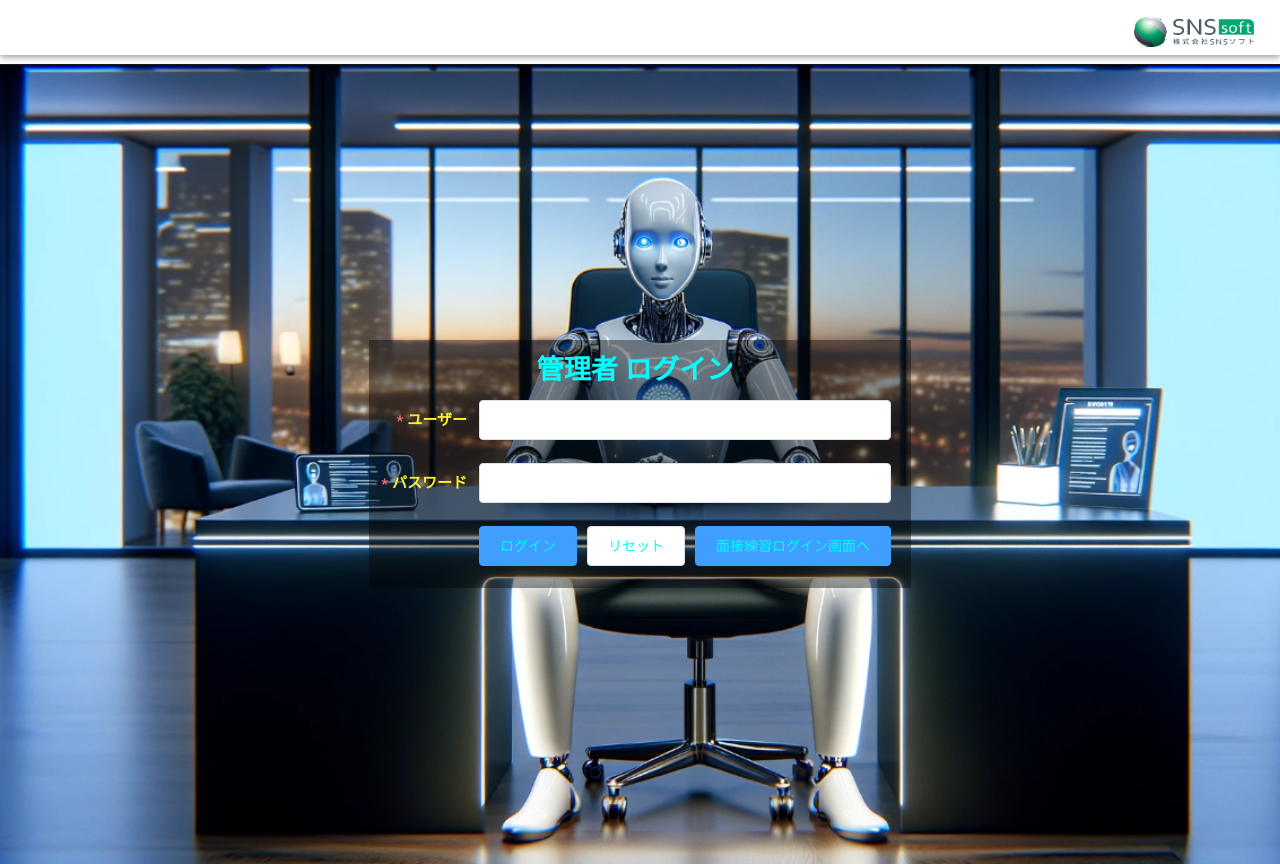
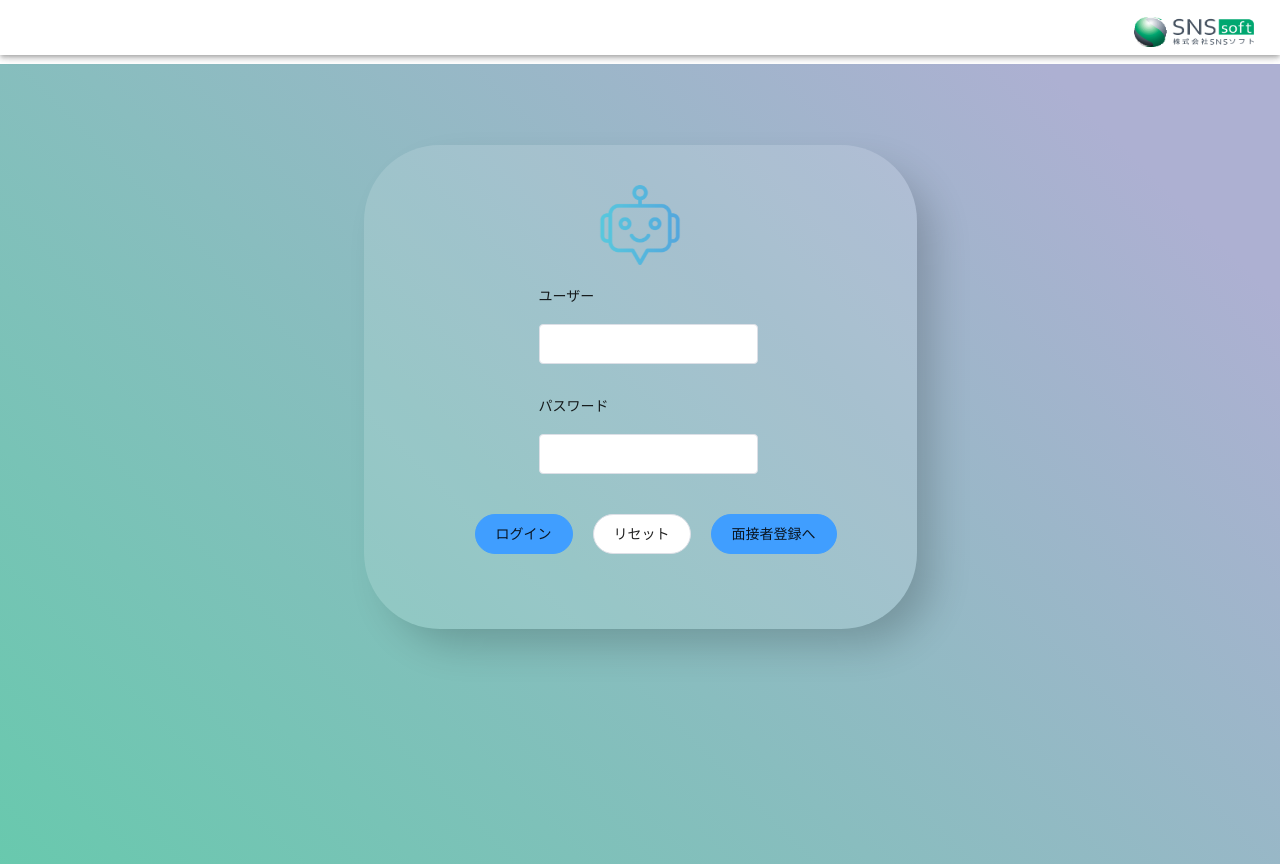
Before and after one commit to aswobb/AI_Interviewer, a Vue app in the folder ai_interviewer_front/: page /manage-login in a window 1280 px wide. Built offline with nearby package versions, Linux system fonts and the light colour scheme; what quasar would draw is missing.

Commit message:
login画面を更新

```diff
--- a/ai_interviewer_front/src/views/ManageLogin.vue
+++ b/ai_interviewer_front/src/views/ManageLogin.vue
@@ -1,45 +1,40 @@
-<head>
-    <!-- 其他头部内容 -->
-    <meta name="viewport" content="width=device-width, initial-scale=1.0, maximum-scale=1.0, user-scalable=no">
-</head>
-
 <template>
-    <div id="background" class="login">
-        <!-- test用 -->
-        <div :style="textStyle">
-            <h1 style="text-align: center; margin: 10px 0; color: #00FFFF; font-weight: bold;">管理者 ログイン</h1>
-            <el-form :model="ruleForm" :rules="rules" ref="ruleForm" label-width="100px" class="demo-ruleForm">
-                <el-form-item label="ユーザー" prop="username">
+    <div class="custom">
+        <div class="user">
+            <div class="login-form">
+                <header class="user__header">
+                    <img class="menu-icon" src="../assets/bot.png" alt="" />
+                    <h1 class="user__title"></h1>
+                </header>
+                <el-form :model="ruleForm" :rules="rules" ref="ruleForm" label-width="100px">
+                    <el-form-item  prop="username">
+                        <div class="custom-form-item">
+                            <label class="custom-form-item-lable"> ユーザー</label>
                             <el-input v-model="ruleForm.username"></el-input>
+                        </div>
                     </el-form-item>
-                <el-form-item label="パスワード" prop="password">
+                    <el-form-item  prop="password">
+                        <div class="custom-form-item">
+                            <label class="custom-form-item-lable"> パスワード</label>
                             <el-input v-model="ruleForm.password" type="password"></el-input>
+                        </div>
                     </el-form-item>
-                <el-form-item>
+                    <div class="button-container">
                         <el-button type="primary" @click="submitForm('ruleForm')">ログイン</el-button>
                         <el-button @click="resetForm('ruleForm')">リセット</el-button>
-                    <el-button type="primary" @click="goTouserLogin()">面接練習ログイン画面へ</el-button>
-                </el-form-item>
+                        <el-button type="primary" @click="goTouserLogin()">面接者登録へ</el-button>
+                    </div>
                 </el-form>
-
+            </div>
         </div>
     </div>
 </template>
 <script>
-import { Message } from 'element-ui';
 import bgImg from '../assets/image.png'
 import { loginAPI } from '@/api';
 export default {
     data() {
         return {
-            textStyle: {
-                fontWeight: 'bold', // 粗体
-                color: '#00FFFF', // 黑色
-                backgroundColor: 'rgba(0, 0, 0, 0.4)',
-                paddingRight: '20px',
-                paddingLeft: '10px',
-                // 如果需要其他样式，可以继续添加
-            },
             bgImg: bgImg,
             isDesktop: window.innerWidth > 600,
             ruleForm: {
@@ -68,7 +63,6 @@ export default {
         submitForm(formName) {
             this.$refs[formName].validate(async (valid) => {
                 if (valid) {
-                    //////////
                     const response = await loginAPI(this.ruleForm)
                     if (response.data.state == 20000) {
                         this.$message({
@@ -93,111 +87,205 @@ export default {
         },
 
         goTouserLogin() {
-
-            // 使用 $router.push() 方法进行页面导航
-            // window.location.href = '/interview/user/login';
             this.$router.replace({ path: '/interview/user/login' });
-
         }
-
     }
 };
 </script>
 
-<style>
-.custom-message .el-message__content {
-    font-size: 20px;
+
+<style scoped lang="scss">
+$font-family: "Roboto";
+$font-size: 25px;
+$color-primary: #ABA194;
+$white: rgba(255, 255, 255, 0.2);
+
+a,
+input:focus,
+select:focus,
+textarea:focus,
+button:focus {
+    outline: none;
 }
 
-body {
-    background-color: #fae6f9 !important;
-    background-position: center;
-    /* 背景图片居中 */
-
+.custom {
+    margin: 0px;
+    padding: 1px;
+    box-sizing: border-box;
+    font-family: $font-family;
+    font-size: $font-size;
+    background-size: 200% 100% !important;
+    animation: move 6s ease infinite;
+    transform: translate3d(0, 0, 0);
+    background: linear-gradient(45deg, #49D49D 10%, #adb0d2 90%);
+    height: 100vh;
 }
 
-.el-form-item__label {
-    color: rgb(249, 242, 49) !important;
-    /* 设置标签文字颜色为红色 */
-    font-weight: bold;
-    font-size: 15px;
+.user {
+    width: 100%;
+    max-width: 553px;
+    margin: 10vh auto;
 }
 
-.my-button {
-    margin-top: 100px;
-}
-</style>
-<style scoped>
-.login-form {
-    background-color: rgba(33, 110, 33, 0);
-    width: 100%;
-    /* 使用100%宽度，充满整个屏幕 */
-    box-sizing: border-box;
-    /* 使padding不会撑大宽度 */
-    padding: 20px;
-    /* 减小padding，以适应小屏幕 */
-    margin: 0;
-    /* 取消上下边距，以充分利用空间 */
-
+.user__header {
+    text-align: center;
+    opacity: 0;
+    transform: translate3d(0, 500px, 0);
+    animation: arrive 500ms ease-in-out 0.7s forwards;
+    margin-top: -35px;
 }
 
-@media only screen and (min-width: 1025px) {
-    #background {
-        background-Image: url('../assets/image.png');
-        background-size: cover;
-        /* 调整背景图片显示方式 */
+.user__title {
+    font-size: $font-size;
+    font-weight: 500;
+    color: white;
+}
+
+.form {
+    margin-top: 40px;
+    border-radius: 6px;
+    overflow: hidden;
+    opacity: 0;
+    transform: translate3d(0, 500px, 0);
+    animation: arrive 500ms ease-in-out 0.9s forwards;
+}
+
+.form--no {
+    animation: NO 1s ease-in-out;
+    opacity: 1;
+    transform: translate3d(0, 0, 0);
+}
+
+.form__input {
+    display: block;
+    width: 100%;
+    padding: 20px;
+    font-family: $font-family;
+    -webkit-appearance: none;
+    border: 0;
+    outline: 0;
+    transition: 0.3s;
+
+    &:focus {
+        background: darken(#fff, 3%);
     }
 }
 
-@media only screen and (max-width: 600px) {
-    #background {
-        background-Image: url('../assets/image.png');
-        background-size: cover;
-        background-size: (100% 100%);
-        /* 调整背景图片显示方式 */
+.btn {
+    display: block;
+    width: 100%;
+    padding: 20px;
+    font-family: $font-family;
+    -webkit-appearance: none;
+    outline: 0;
+    border: 0;
+    color: white;
+    background: $color-primary;
+    transition: 0.3s;
+
+    &:hover {
+        background: darken($color-primary, 5%);
     }
 }
 
-@media only screen and (min-width: 601px) and (max-width: 1024px) {
-    #background {
-        background-image: url('../assets/image.png');
-        background-size: (100% 100%);
-        background-size: cover;
+@keyframes NO {
+
+    from,
+    to {
+        -webkit-transform: translate3d(0, 0, 0);
+        transform: translate3d(0, 0, 0);
+    }
+
+    10%,
+    30%,
+    50%,
+    70%,
+    90% {
+        -webkit-transform: translate3d(-10px, 0, 0);
+        transform: translate3d(-10px, 0, 0);
+    }
+
+    20%,
+    40%,
+    60%,
+    80% {
+        -webkit-transform: translate3d(10px, 0, 0);
+        transform: translate3d(10px, 0, 0);
     }
 }
 
+@keyframes arrive {
+    0% {
+        opacity: 0;
+        transform: translate3d(0, 50px, 0);
+    }
 
-
-
-
-
-
-/* 如果需要保持在大屏幕上的一些样式，可以使用媒体查询 */
-@media only screen and (min-width: 600px) {
-    .login-form {
-        width: 500px;
-        /* 在大屏幕上保持原有宽度 */
-        margin: 50px auto;
-        /* 保持上下居中 */
-        padding: 30px 50px;
-        padding-top: 100px;
+    100% {
+        opacity: 1;
+        transform: translate3d(0, 0, 0);
     }
 }
 
-h1 {
-    text-align: center;
-    margin: 10px 0;
-    font-size: 1.7em;
+@keyframes move {
+    0% {
+        background-position: 0 0;
     }
 
-.login {
+    50% {
+        background-position: 100% 0;
+    }
+
+    100% {
+        background-position: 0 0;
+    }
+}
+
+.menu-icon {
+    cursor: pointer;
+    width: 80px;
+    height: 80px;
+}
+
+.login-form {
+    padding-top: 35px;
+    background: rgba(255, 255, 255, 0.13);
+    /* 半透明白色背景 */
+    padding: 3em;
+    height: 100%;
+    width: 100%;
+    border-radius: 76px;
+    box-shadow: 20px 20px 40px -6px rgba(0, 0, 0, 0.2);
+    text-align: center;
+    position: relative;
+    transition: all 0.2s ease-in-out;
+    z-index: 1;
+}
+
+.button-container {
     display: flex;
-    justify-content: center;
-    /* 水平居中 */
-    align-items: center;
-    /* 垂直居中 */
-    width: 100vw;
-    height: 100vh;
-    /* 容器的高度 */
+    gap: 10px;
+    justify-content: flex-start;
+    width: 100%;
+    margin-left: 36px;
+    margin-top: 40px;
+    .el-button{
+        border-radius: 76px;
     }
+}
+
+.custom-form-item {
+  display: flex;
+  flex-direction: column;
+  align-items: flex-start;
+  margin-right: 84px;
+}
+
+.custom-form-item-lable{
+  text-align: left;
+  width: 100%;
+  margin-bottom: 8px;
+  padding: 0;
+}
+
+
 </style>
--- a/ai_interviewer_front/src/views/UserLoginView.vue
+++ b/ai_interviewer_front/src/views/UserLoginView.vue
@@ -1,20 +1,33 @@
 <template>
-    <div id="background" class="login">
-        <!-- test用 -->
-        <div>
-            <h1 style="text-align: center; margin: 10px 0; color: #00FFFF; font-weight: bold;">面接者 ログイン</h1>
-            <el-form :model="ruleForm" :rules="rules" ref="ruleForm" label-width="100px" class="demo-ruleForm">
-                <el-form-item label="面接ID" prop="interviewerId">
+    <div class="custom">
+        <div class="user">
+            <div class="login-form">
+                <header class="user__header">
+                    <img class="menu-icon" src="../assets/bot.png" alt="" />
+                    <h1 class="user__title"></h1>
+                </header>
+                <el-form :model="ruleForm" :rules="rules" ref="ruleForm"  label-width="100px">
+                    <el-form-item prop="interviewerId">
+                        <div class="custom-form-item">
+                            <label class="custom-form-item-lable"> 面接ID</label>
                             <el-input style="width: 250px;" v-model="ruleForm.interviewerId"></el-input>
+                        </div>
                     </el-form-item>
-                <el-form-item label="面接者氏名" prop="interviewerName">
-                    <el-input v-model="ruleForm.interviewerName" type="username"></el-input>
+                    <el-form-item prop="interviewerName">
+
+                        <div class="custom-form-item">
+                            <label class="custom-form-item-lable"> 面接者氏名</label>
+                            <el-input style="width: 250px;" v-model="ruleForm.interviewerName" type="username"></el-input>
+                        </div>
                     </el-form-item>
+                    <div class="button-container">
                         <el-form-item>
                             <el-button type="primary" @click="onSubmit('ruleForm')">ログイン</el-button>
                             <el-button @click="resetForm()">リセット</el-button>
                         </el-form-item>
+                    </div>
                 </el-form>
+            </div>
         </div>
     </div>
 </template>
@@ -80,96 +93,198 @@ export default {
 }
 </script>
 
-<style>
-body {
-    background-color: #fae6f9 !important;
-    background-position: center;
-    /* 背景图片居中 */
+<style scoped lang="scss">
+$font-family: "Roboto";
+$font-size: 25px;
+$color-primary: #ABA194;
+$white: rgba(255, 255, 255, 0.2);
 
+a,
+input:focus,
+select:focus,
+textarea:focus,
+button:focus {
+    outline: none;
 }
 
-.el-form-item__label {
-    color: rgb(249, 242, 49) !important;
-    /* 设置标签文字颜色为红色 */
-    font-weight: bold;
-    font-size: 15px;
+.custom {
+    margin: 0px;
+    padding: 1px;
+    box-sizing: border-box;
+    font-family: $font-family;
+    font-size: $font-size;
+    background-size: 200% 100% !important;
+    animation: move 6s ease infinite;
+    transform: translate3d(0, 0, 0);
+    background: linear-gradient(45deg, #49D49D 10%, #adb0d2 90%);
+    height: 100vh;
 }
 
-.my-button {
-    margin-top: 100px;
-}
-</style>
-<style scoped>
-.login-form {
-    background-color: rgba(33, 110, 33, 0);
+.user {
     width: 100%;
-    /* 使用100%宽度，充满整个屏幕 */
-    box-sizing: border-box;
-    /* 使padding不会撑大宽度 */
-    padding: 20px;
-    /* 减小padding，以适应小屏幕 */
-    margin: 0;
-    /* 取消上下边距，以充分利用空间 */
-
+    max-width: 553px;
+    margin: 10vh auto;
 }
 
-@media only screen and (min-width: 1025px) {
-    #background {
-        background-Image: url('../assets/image.png');
-        background-size: cover;
-        /* 调整背景图片显示方式 */
+.user__header {
+    text-align: center;
+    opacity: 0;
+    transform: translate3d(0, 500px, 0);
+    animation: arrive 500ms ease-in-out 0.7s forwards;
+    margin-top: -35px;
+}
+
+.user__title {
+    font-size: $font-size;
+    font-weight: 500;
+    color: white;
+}
+
+.form {
+    margin-top: 40px;
+    border-radius: 6px;
+    overflow: hidden;
+    opacity: 0;
+    transform: translate3d(0, 500px, 0);
+    animation: arrive 500ms ease-in-out 0.9s forwards;
+}
+
+.form--no {
+    animation: NO 1s ease-in-out;
+    opacity: 1;
+    transform: translate3d(0, 0, 0);
+}
+
+.form__input {
+    display: block;
+    width: 100%;
+    padding: 20px;
+    font-family: $font-family;
+    -webkit-appearance: none;
+    border: 0;
+    outline: 0;
+    transition: 0.3s;
+
+    &:focus {
+        background: darken(#fff, 3%);
     }
 }
 
-@media only screen and (max-width: 600px) {
-    #background {
-        background-Image: url('../assets/image.png');
-        background-size: (100% 100%);
-        background-position: center;
-        /* 调整背景图片显示方式 */
+.btn {
+    display: block;
+    width: 100%;
+    padding: 20px;
+    font-family: $font-family;
+    -webkit-appearance: none;
+    outline: 0;
+    border: 0;
+    color: white;
+    background: $color-primary;
+    transition: 0.3s;
+
+    &:hover {
+        background: darken($color-primary, 5%);
     }
 }
 
-@media only screen and (min-width: 601px) and (max-width: 1024px) {
-    #background {
-        background-image: url('../assets/image.png');
-        background-size: (100% 100%);
-        background-position: center
+@keyframes NO {
+
+    from,
+    to {
+        -webkit-transform: translate3d(0, 0, 0);
+        transform: translate3d(0, 0, 0);
+    }
+
+    10%,
+    30%,
+    50%,
+    70%,
+    90% {
+        -webkit-transform: translate3d(-10px, 0, 0);
+        transform: translate3d(-10px, 0, 0);
+    }
+
+    20%,
+    40%,
+    60%,
+    80% {
+        -webkit-transform: translate3d(10px, 0, 0);
+        transform: translate3d(10px, 0, 0);
     }
 }
 
+@keyframes arrive {
+    0% {
+        opacity: 0;
+        transform: translate3d(0, 50px, 0);
+    }
 
-
-
-
-
-
-/* 如果需要保持在大屏幕上的一些样式，可以使用媒体查询 */
-@media only screen and (min-width: 600px) {
-    .login-form {
-        width: 500px;
-        /* 在大屏幕上保持原有宽度 */
-        margin: 50px auto;
-        /* 保持上下居中 */
-        padding: 30px 50px;
-        padding-top: 100px;
+    100% {
+        opacity: 1;
+        transform: translate3d(0, 0, 0);
     }
 }
 
-h1 {
-    text-align: center;
-    margin: 10px 0;
-    font-size: 1.7em;
+@keyframes move {
+    0% {
+        background-position: 0 0;
     }
 
-.login {
+    50% {
+        background-position: 100% 0;
+    }
+
+    100% {
+        background-position: 0 0;
+    }
+}
+
+.menu-icon {
+    cursor: pointer;
+    width: 80px;
+    height: 80px;
+}
+
+.login-form {
+    padding-top: 35px;
+    background: rgba(255, 255, 255, 0.13);
+    /* 半透明白色背景 */
+    padding: 3em;
+    height: 100%;
+    width: 100%;
+    border-radius: 76px;
+    box-shadow: 20px 20px 40px -6px rgba(0, 0, 0, 0.2);
+    text-align: center;
+    position: relative;
+    transition: all 0.2s ease-in-out;
+    z-index: 1;
+}
+
+.button-container {
     display: flex;
-    justify-content: center;
-    /* 水平居中 */
-    align-items: center;
-    /* 垂直居中 */
-    width: 100vw;
-    height: 100vh;
-    /* 容器的高度 */
+    gap: 10px;
+    justify-content: flex-start;
+    width: 100%;
+    margin-left: 8px;
+    margin-top: 40px;
+
+    .el-button {
+        border-radius: 76px;
     }
+}
+
+.custom-form-item {
+    display: flex;
+    flex-direction: column;
+    align-items: flex-start;
+    margin-right: 84px;
+}
+
+.custom-form-item-lable{
+  text-align: left;
+  width: 100%;
+  margin-bottom: 8px;
+  padding: 0;
+}
+
 </style>
```
Also changed, not shown: ai_interviewer_front/src/assets/bot.png (added). Lines whose indentation alone changed are shown as unchanged.
